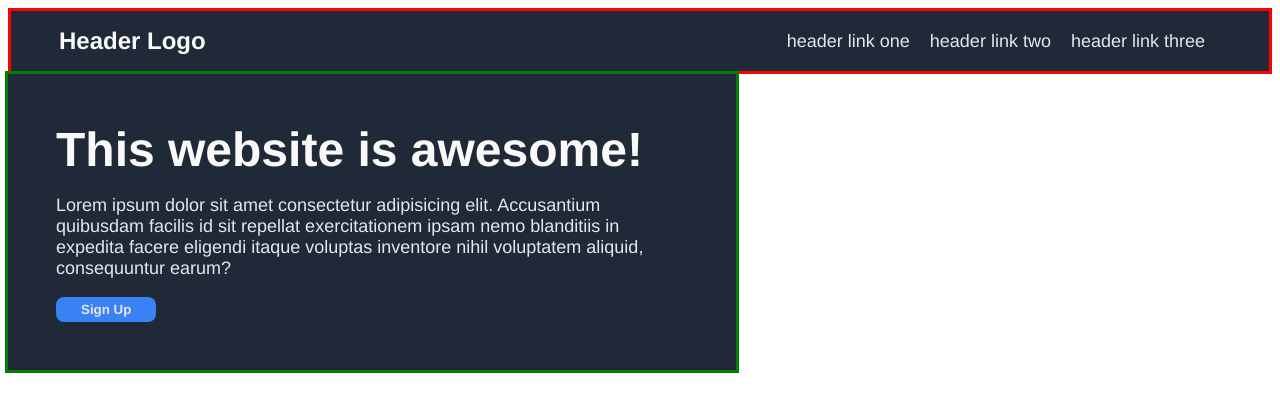
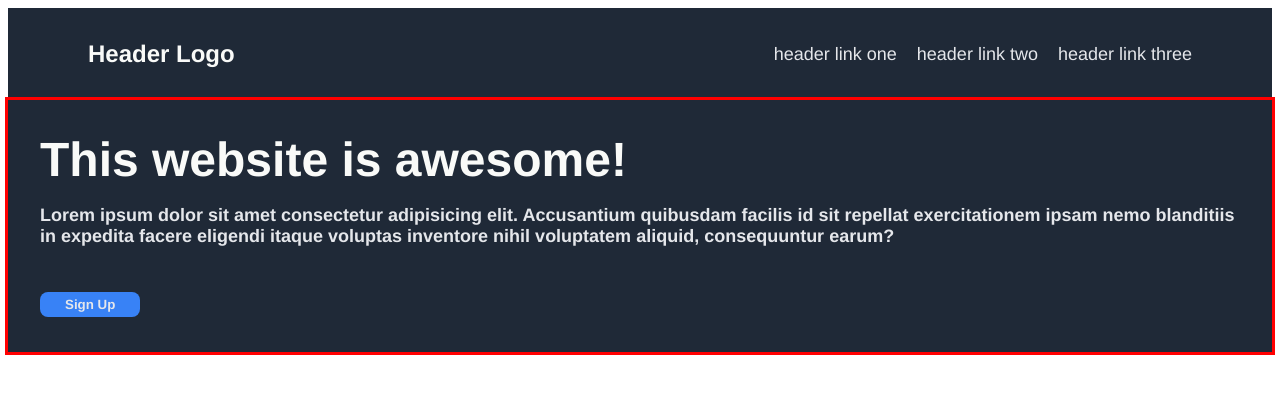
Before and after one commit to LochNessa131/Project-Landing-Page, a plain HTML site: page index.html in a window 1280 px wide. Drawn offline with Linux system fonts and the light colour scheme.

Commit message:
Change layout for main text and header
Reshifted elements and changed location of container contents

```diff
--- a/styles.css
+++ b/styles.css
@@ -7,15 +7,14 @@
   display: flex;
   justify-content: space-between;
   align-items: center;
-  padding: 1em;
-  border: red solid;
-  padding-left: 3em;
+  padding: 2em;
 }
 
 .logo {
   font-size: 24px;
   font-weight: bolder;
   color: #f9faf8;
+  padding-left: 2em;
 }
 
 .link-right {
@@ -31,21 +30,21 @@
   color: #E5E7EB;
 }
 
-.main-text {
-  outline: green solid;
+.main-1 {
+  outline: red solid;
   background-color: #1F2937;
   display: flex;
   align-items: center;
-  width: 50%;
-  padding: 3em;
+  justify-content: space-evenly;
+  padding: 2em;
 }
 
-.left-side {
+.main-text {
   font-size: 48px;
   font-weight: bolder;
   color: #f9faf8;
+  display: flex;
 }
-
 
 button {
   background-color: #3882f6;
@@ -56,3 +55,13 @@ button {
   border: none;
   font-weight: bold;
 }
+
+.left-side {
+  max-width: 600px;
+}
+
+img {
+  width: 400px;
+  height: 200px;
+  object-fit: stretch;
+}
```
